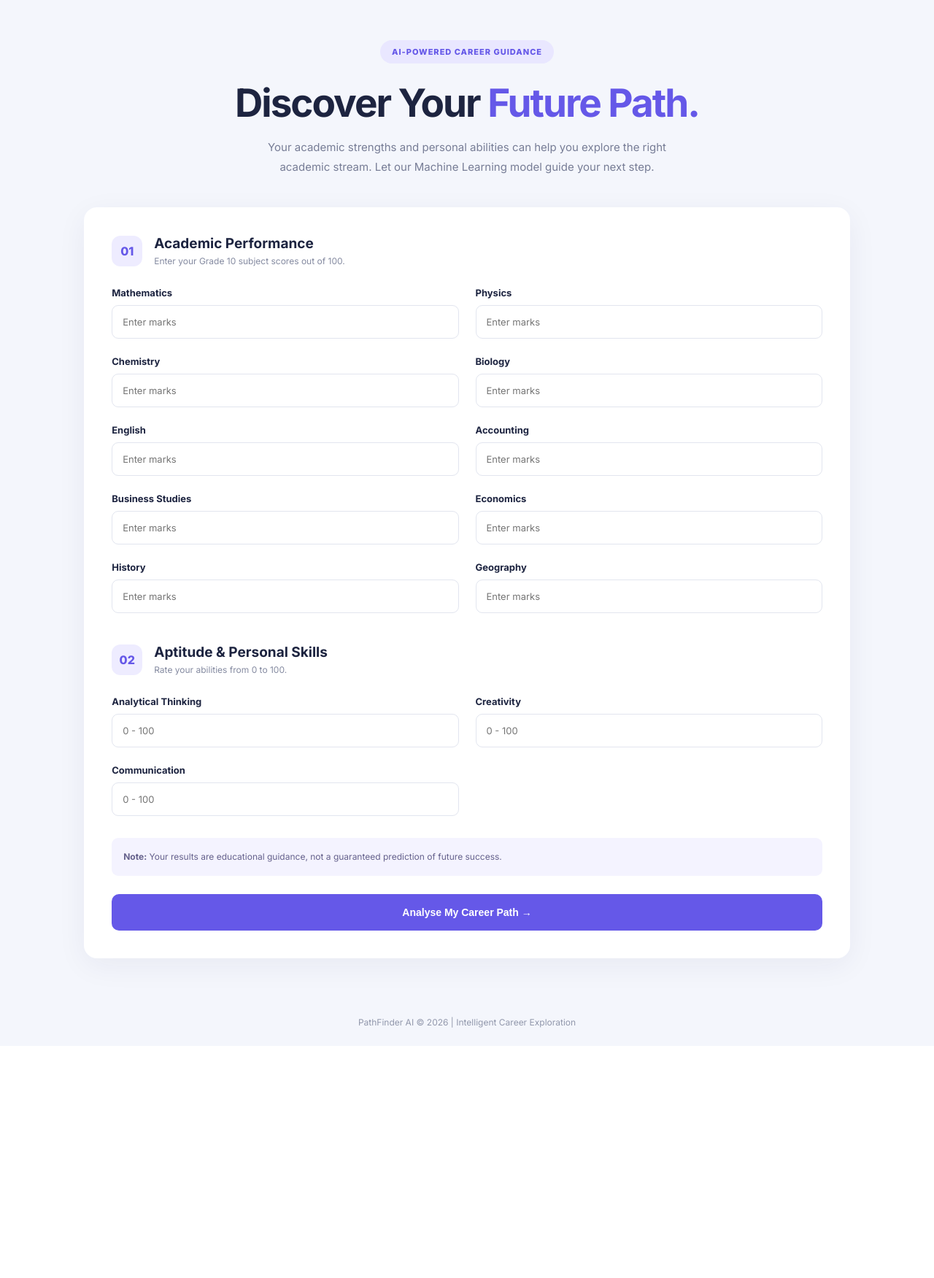
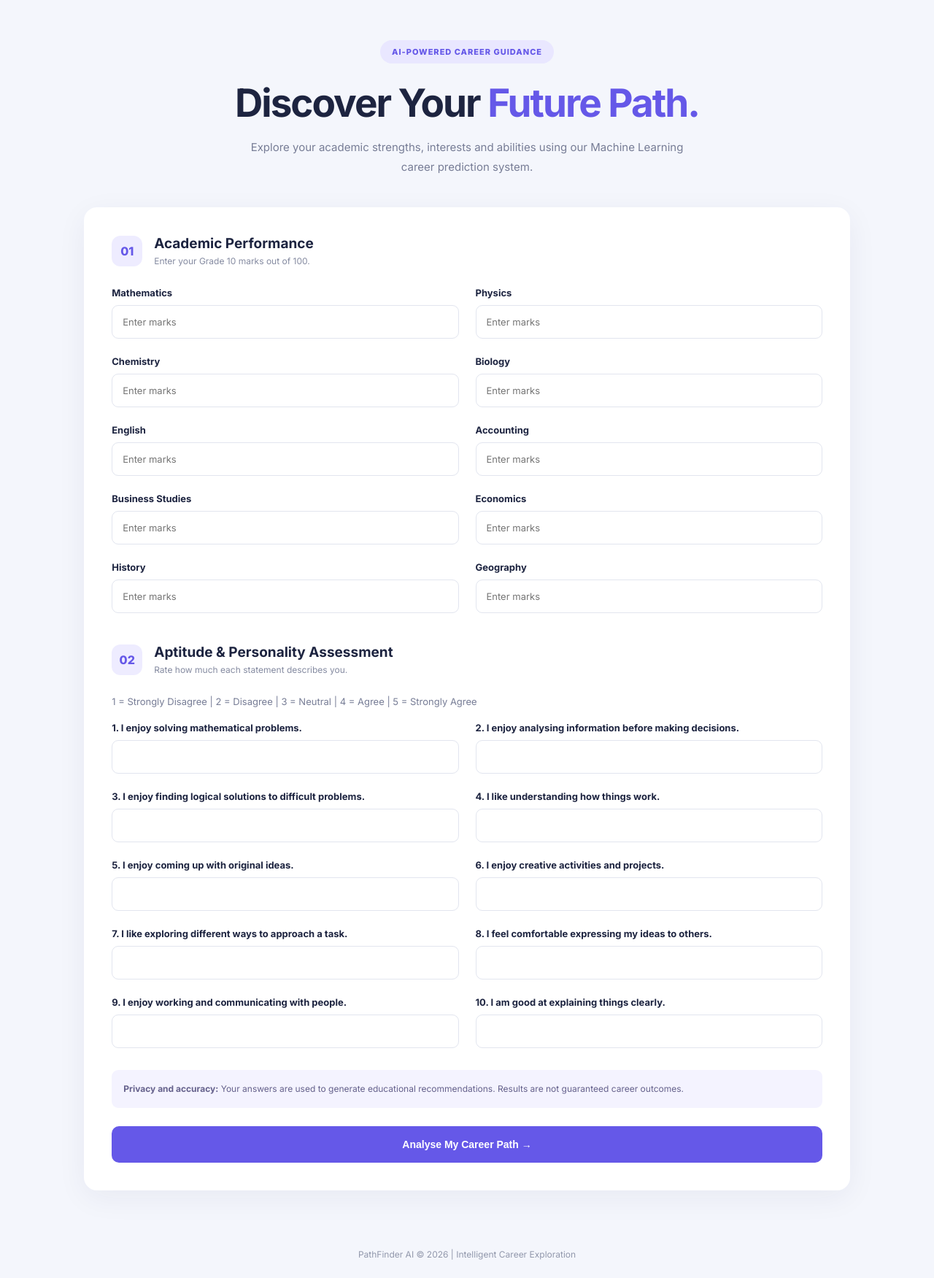
Before and after one commit to aadityas22/AI-Career-Stream-Predictor, a Flask app: page / in a window 1280 px wide. Shown: the part 75-1826 px from the top of the page at 73% size. Before the commit the page ends 1483 px from the top, so only its background shows below. Run offline with Flask 3, Linux system fonts and the light colour scheme.

Commit message:
Update index.html

```diff
--- a/templates/index.html
+++ b/templates/index.html
@@ -4,10 +4,8 @@
     <meta charset="UTF-8">
     <meta name="viewport" content="width=device-width, initial-scale=1.0">
     <title>PathFinder AI | Career Predictor</title>
-
     <link rel="stylesheet" href="{{ url_for('static', filename='style.css') }}">
 </head>
-
 <body>
 
 <header class="navbar">
@@ -19,27 +17,25 @@
 
     <section class="hero">
         <span class="tag">AI-POWERED CAREER GUIDANCE</span>
-
         <h1>Discover Your <span>Future Path.</span></h1>
-
         <p>
-            Your academic strengths and personal abilities can help
-            you explore the right academic stream.
-            Let our Machine Learning model guide your next step.
+            Explore your academic strengths, interests and abilities
+            using our Machine Learning career prediction system.
         </p>
     </section>
 
     <section class="form-card">
 
-        <div class="section-heading">
-            <span class="number">01</span>
-            <div>
-                <h2>Academic Performance</h2>
-                <p>Enter your Grade 10 subject scores out of 100.</p>
+        <form action="/predict" method="POST"
+              onsubmit="return calculateAptitude()">
+
+            <div class="section-heading">
+                <span class="number">01</span>
+                <div>
+                    <h2>Academic Performance</h2>
+                    <p>Enter your Grade 10 marks out of 100.</p>
+                </div>
             </div>
-        </div>
-
-        <form action="/predict" method="POST">
 
             <div class="input-grid">
 
@@ -59,15 +55,9 @@
                 {% for field, label in fields %}
                 <div class="input-group">
                     <label for="{{ field }}">{{ label }}</label>
-                    <input
-                        type="number"
-                        id="{{ field }}"
-                        name="{{ field }}"
-                        min="0"
-                        max="100"
-                        placeholder="Enter marks"
-                        required
-                    >
+                    <input type="number" id="{{ field }}"
+                           name="{{ field }}" min="0" max="100"
+                           placeholder="Enter marks" required>
                 </div>
                 {% endfor %}
 
@@ -76,37 +66,78 @@
             <div class="section-heading second-heading">
                 <span class="number">02</span>
                 <div>
-                    <h2>Aptitude & Personal Skills</h2>
-                    <p>Rate your abilities from 0 to 100.</p>
+                    <h2>Aptitude & Personality Assessment</h2>
+                    <p>Rate how much each statement describes you.</p>
                 </div>
             </div>
+
+            <p style="font-size:13px;color:#777d96;margin-bottom:20px;">
+                1 = Strongly Disagree | 2 = Disagree |
+                3 = Neutral | 4 = Agree | 5 = Strongly Agree
+            </p>
 
             <div class="input-grid">
 
                 <div class="input-group">
-                    <label>Analytical Thinking</label>
-                    <input type="number" name="analytical"
-                    min="0" max="100" placeholder="0 - 100" required>
+                    <label>1. I enjoy solving mathematical problems.</label>
+                    <input type="number" name="q1" min="1" max="5" required>
                 </div>
 
                 <div class="input-group">
-                    <label>Creativity</label>
-                    <input type="number" name="creativity"
-                    min="0" max="100" placeholder="0 - 100" required>
+                    <label>2. I enjoy analysing information before making decisions.</label>
+                    <input type="number" name="q2" min="1" max="5" required>
                 </div>
 
                 <div class="input-group">
-                    <label>Communication</label>
-                    <input type="number" name="communication"
-                    min="0" max="100" placeholder="0 - 100" required>
+                    <label>3. I enjoy finding logical solutions to difficult problems.</label>
+                    <input type="number" name="q3" min="1" max="5" required>
+                </div>
+
+                <div class="input-group">
+                    <label>4. I like understanding how things work.</label>
+                    <input type="number" name="q4" min="1" max="5" required>
+                </div>
+
+                <div class="input-group">
+                    <label>5. I enjoy coming up with original ideas.</label>
+                    <input type="number" name="q5" min="1" max="5" required>
+                </div>
+
+                <div class="input-group">
+                    <label>6. I enjoy creative activities and projects.</label>
+                    <input type="number" name="q6" min="1" max="5" required>
+                </div>
+
+                <div class="input-group">
+                    <label>7. I like exploring different ways to approach a task.</label>
+                    <input type="number" name="q7" min="1" max="5" required>
+                </div>
+
+                <div class="input-group">
+                    <label>8. I feel comfortable expressing my ideas to others.</label>
+                    <input type="number" name="q8" min="1" max="5" required>
+                </div>
+
+                <div class="input-group">
+                    <label>9. I enjoy working and communicating with people.</label>
+                    <input type="number" name="q9" min="1" max="5" required>
+                </div>
+
+                <div class="input-group">
+                    <label>10. I am good at explaining things clearly.</label>
+                    <input type="number" name="q10" min="1" max="5" required>
                 </div>
 
             </div>
 
+            <input type="hidden" name="analytical" id="analytical">
+            <input type="hidden" name="creativity" id="creativity">
+            <input type="hidden" name="communication" id="communication">
+
             <div class="notice">
-                <strong>Note:</strong>
-                Your results are educational guidance, not a
-                guaranteed prediction of future success.
+                <strong>Privacy and accuracy:</strong>
+                Your answers are used to generate educational
+                recommendations. Results are not guaranteed career outcomes.
             </div>
 
             <button type="submit" class="submit-btn">
@@ -114,7 +145,6 @@
             </button>
 
         </form>
-
     </section>
 
 </main>
@@ -123,5 +153,56 @@
     <p>PathFinder AI © 2026 | Intelligent Career Exploration</p>
 </footer>
 
+<script>
+function calculateAptitude() {
+
+    function getScore(numbers) {
+        const total = numbers.reduce((sum, n) => sum + n, 0);
+        return Math.round((total / numbers.length) * 20);
+    }
+
+    function getAnswers(start, end) {
+        const answers = [];
+
+        for (let i = start; i <= end; i++) {
+            const input = document.querySelector(
+                `[name="q${i}"]`
+            );
+
+            const value = Number(input.value);
+
+            if (!input.value || value < 1 || value > 5) {
+                alert("Please answer all 10 questions using 1 to 5.");
+                input.focus();
+                return null;
+            }
+
+            answers.push(value);
+        }
+
+        return answers;
+    }
+
+    const analytical = getAnswers(1, 4);
+    const creativity = getAnswers(5, 7);
+    const communication = getAnswers(8, 10);
+
+    if (!analytical || !creativity || !communication) {
+        return false;
+    }
+
+    document.getElementById("analytical").value =
+        getScore(analytical);
+
+    document.getElementById("creativity").value =
+        getScore(creativity);
+
+    document.getElementById("communication").value =
+        getScore(communication);
+
+    return true;
+}
+</script>
+
 </body>
 </html>
```
